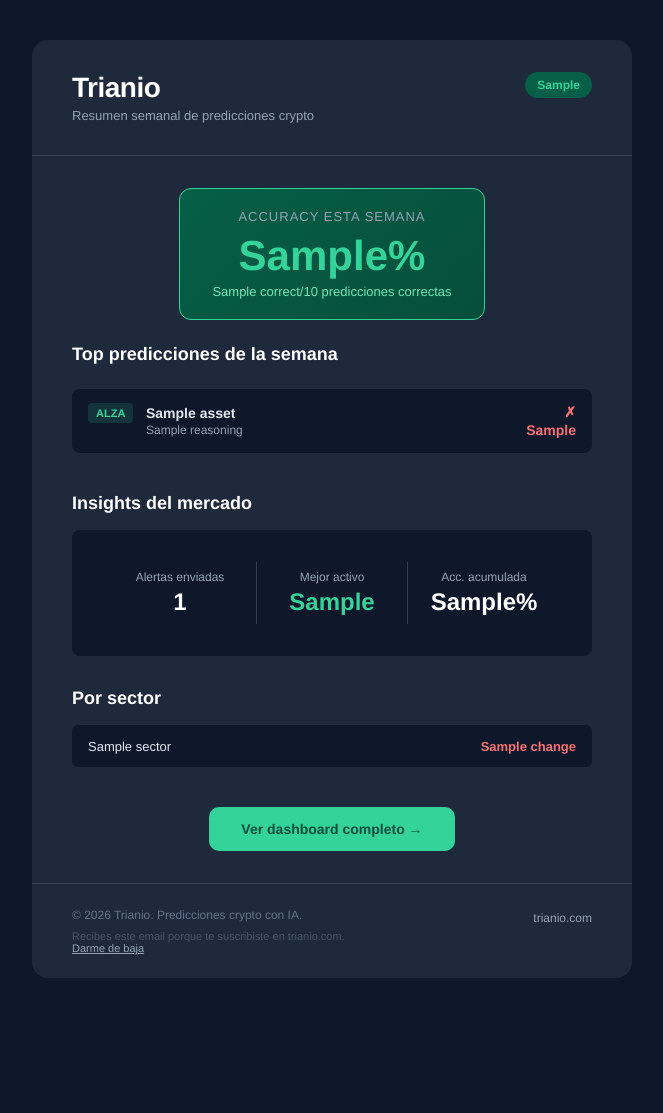
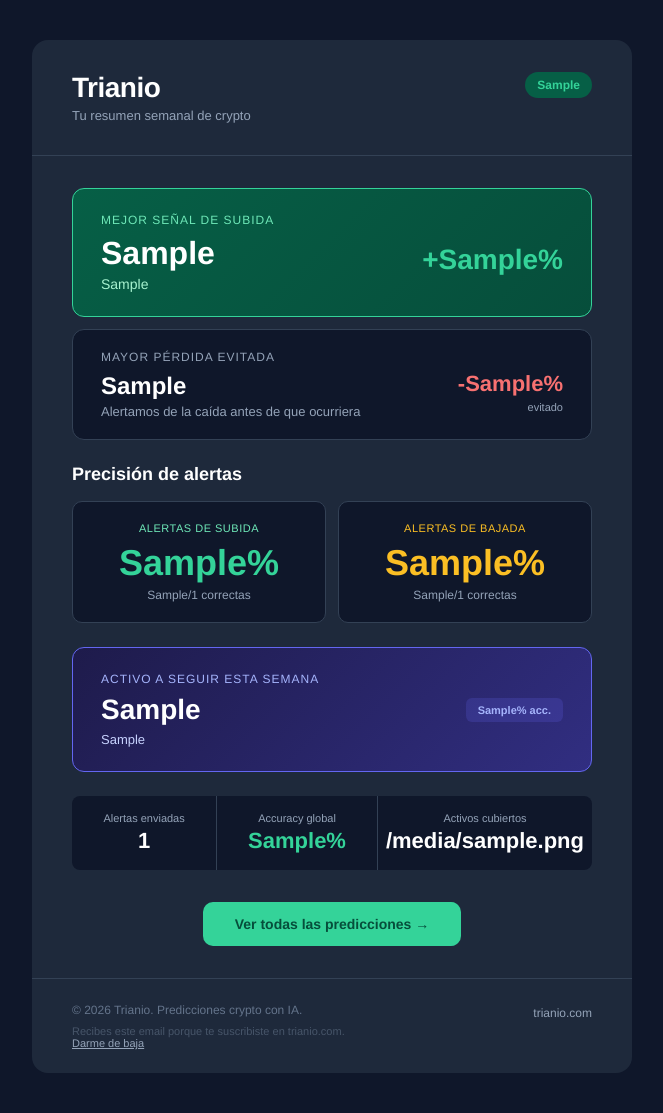
Before and after one commit to ortego88/geo-newsletter, a Flask app: template templates/newsletter/weekly_digest.html in a window 1280 px wide. Shown: the whole page, without its empty margins (308-971 px from the left). Before the commit the page ends 978 px from the top, so only its background shows below. Run offline with Flask 3, Linux system fonts and the light colour scheme; the template is opened without the code that fills it: most values are stand-ins (such as "Sample title", 1, 10 or a date in 2020); parts of the project's set-up code (start-up, migrations or seed data) failed here and were passed over.

Commit message:
Redesign newsletter with positive framing: best gains, losses avoided, accuracy split
Co-Authored-By: Claude Opus 4.6 <noreply@anthropic.com>

```diff
--- a/templates/newsletter/weekly_digest.html
+++ b/templates/newsletter/weekly_digest.html
@@ -18,7 +18,7 @@
                 <tr>
                   <td>
                     <h1 style="margin:0;font-size:28px;font-weight:700;color:#ffffff;letter-spacing:-0.5px;">Trianio</h1>
-                    <p style="margin:4px 0 0;font-size:13px;color:#94a3b8;">Resumen semanal de predicciones crypto</p>
+                    <p style="margin:4px 0 0;font-size:13px;color:#94a3b8;">Tu resumen semanal de crypto</p>
                   </td>
                   <td align="right" style="vertical-align:top;">
                     <span style="display:inline-block;background:#065f46;color:#34d399;font-size:12px;font-weight:600;padding:6px 12px;border-radius:20px;">
@@ -30,76 +30,21 @@
             </td>
           </tr>
 
-          <!-- ACCURACY BADGE -->
+          <!-- HERO: BEST GAIN -->
           <tr>
-            <td style="padding:32px 40px 24px;background:#1e293b;">
-              <table width="100%" cellpadding="0" cellspacing="0">
+            <td style="padding:32px 40px 0;background:#1e293b;">
+              <table width="100%" cellpadding="0" cellspacing="0" style="background:linear-gradient(135deg,#065f46,#064e3b);border:1px solid #34d399;border-radius:12px;">
                 <tr>
-                  <td align="center">
-                    <div style="display:inline-block;background:linear-gradient(135deg,#065f46,#064e3b);border:1px solid #34d399;border-radius:12px;padding:20px 32px;text-align:center;">
-                      <p style="margin:0;font-size:13px;color:#94a3b8;text-transform:uppercase;letter-spacing:1px;">Accuracy esta semana</p>
-                      <p style="margin:8px 0 0;font-size:42px;font-weight:700;color:#34d399;">{{ accuracy_pct }}%</p>
-                      <p style="margin:4px 0 0;font-size:13px;color:#6ee7b7;">{{ correct }}/{{ total }} predicciones correctas</p>
-                    </div>
-                  </td>
-                </tr>
-              </table>
-            </td>
-          </tr>
-
-          <!-- TOP PREDICTIONS -->
-          <tr>
-            <td style="padding:0 40px 32px;background:#1e293b;">
-              <h2 style="margin:0 0 16px;font-size:18px;font-weight:600;color:#ffffff;">Top predicciones de la semana</h2>
-              <table width="100%" cellpadding="0" cellspacing="0" style="border-collapse:separate;border-spacing:0 8px;">
-                {% for pred in top_predictions %}
-                <tr>
-                  <td style="background:#0f172a;border-radius:8px;padding:14px 16px;">
+                  <td style="padding:24px 28px;">
+                    <p style="margin:0;font-size:12px;color:#6ee7b7;text-transform:uppercase;letter-spacing:1px;">Mejor señal de subida</p>
                     <table width="100%" cellpadding="0" cellspacing="0">
                       <tr>
-                        <td width="50" style="vertical-align:top;">
-                          <span style="display:inline-block;background:{% if pred.direction == 'down' %}rgba(248,113,113,0.15){% else %}rgba(52,211,153,0.15){% endif %};color:{% if pred.direction == 'down' %}#f87171{% else %}#34d399{% endif %};font-size:11px;font-weight:700;padding:4px 8px;border-radius:4px;">
-                            {% if pred.direction == 'down' %}BAJA{% else %}ALZA{% endif %}
-                          </span>
+                        <td>
+                          <p style="margin:8px 0 0;font-size:32px;font-weight:700;color:#ffffff;">{{ best_up_asset }}</p>
+                          <p style="margin:4px 0 0;font-size:14px;color:#a7f3d0;">{{ best_up_reason }}</p>
                         </td>
-                        <td style="padding-left:8px;">
-                          <p style="margin:0;font-size:14px;font-weight:600;color:#e2e8f0;">{{ pred.asset }}</p>
-                          <p style="margin:2px 0 0;font-size:12px;color:#94a3b8;">{{ pred.reasoning }}</p>
-                        </td>
-                        <td width="60" align="right" style="vertical-align:top;">
-                          <span style="font-size:14px;font-weight:700;color:{% if pred.outcome == 'correct' %}#34d399{% else %}#f87171{% endif %};">
-                            {% if pred.outcome == 'correct' %}&#10003;{% else %}&#10007;{% endif %} {{ pred.actual_change }}
-                          </span>
-                        </td>
-                      </tr>
-                    </table>
-                  </td>
-                </tr>
-                {% endfor %}
-              </table>
-            </td>
-          </tr>
-
-          <!-- MARKET INSIGHTS -->
-          <tr>
-            <td style="padding:0 40px 32px;background:#1e293b;">
-              <h2 style="margin:0 0 16px;font-size:18px;font-weight:600;color:#ffffff;">Insights del mercado</h2>
-              <table width="100%" cellpadding="0" cellspacing="0" style="background:#0f172a;border-radius:8px;padding:16px;">
-                <tr>
-                  <td style="padding:16px;">
-                    <table width="100%" cellpadding="0" cellspacing="0">
-                      <tr>
-                        <td width="33%" style="text-align:center;padding:8px;">
-                          <p style="margin:0;font-size:12px;color:#94a3b8;">Alertas enviadas</p>
-                          <p style="margin:4px 0 0;font-size:24px;font-weight:700;color:#ffffff;">{{ total_alerts }}</p>
-                        </td>
-                        <td width="33%" style="text-align:center;padding:8px;border-left:1px solid #334155;border-right:1px solid #334155;">
-                          <p style="margin:0;font-size:12px;color:#94a3b8;">Mejor activo</p>
-                          <p style="margin:4px 0 0;font-size:24px;font-weight:700;color:#34d399;">{{ best_asset }}</p>
-                        </td>
-                        <td width="33%" style="text-align:center;padding:8px;">
-                          <p style="margin:0;font-size:12px;color:#94a3b8;">Acc. acumulada</p>
-                          <p style="margin:4px 0 0;font-size:24px;font-weight:700;color:#ffffff;">{{ global_accuracy }}%</p>
+                        <td align="right" style="vertical-align:middle;">
+                          <span style="font-size:28px;font-weight:700;color:#34d399;">+{{ best_up_pct }}%</span>
                         </td>
                       </tr>
                     </table>
@@ -109,23 +54,80 @@
             </td>
           </tr>
 
-          <!-- SECTOR BREAKDOWN -->
-          {% if sectors %}
+          <!-- LOSS AVOIDED -->
           <tr>
-            <td style="padding:0 40px 32px;background:#1e293b;">
-              <h2 style="margin:0 0 16px;font-size:18px;font-weight:600;color:#ffffff;">Por sector</h2>
-              {% for sector in sectors %}
-              <table width="100%" cellpadding="0" cellspacing="0" style="margin-bottom:8px;">
+            <td style="padding:12px 40px 0;background:#1e293b;">
+              <table width="100%" cellpadding="0" cellspacing="0" style="background:#0f172a;border:1px solid #334155;border-radius:12px;">
                 <tr>
-                  <td style="background:#0f172a;border-radius:6px;padding:12px 16px;">
+                  <td style="padding:20px 28px;">
+                    <p style="margin:0;font-size:12px;color:#94a3b8;text-transform:uppercase;letter-spacing:1px;">Mayor pérdida evitada</p>
                     <table width="100%" cellpadding="0" cellspacing="0">
                       <tr>
                         <td>
-                          <span style="font-size:13px;color:#e2e8f0;font-weight:500;">{{ sector.name }}</span>
+                          <p style="margin:8px 0 0;font-size:24px;font-weight:700;color:#ffffff;">{{ loss_avoided_asset }}</p>
+                          <p style="margin:4px 0 0;font-size:13px;color:#94a3b8;">Alertamos de la caída antes de que ocurriera</p>
                         </td>
-                        <td align="right">
-                          <span style="font-size:13px;color:{% if sector.change > 0 %}#34d399{% else %}#f87171{% endif %};font-weight:600;">
-                            {{ sector.change }}
+                        <td align="right" style="vertical-align:middle;">
+                          <span style="font-size:22px;font-weight:700;color:#f87171;">-{{ loss_avoided_pct }}%</span>
+                          <p style="margin:4px 0 0;font-size:11px;color:#94a3b8;">evitado</p>
+                        </td>
+                      </tr>
+                    </table>
+                  </td>
+                </tr>
+              </table>
+            </td>
+          </tr>
+
+          <!-- ACCURACY STATS -->
+          <tr>
+            <td style="padding:24px 40px 0;background:#1e293b;">
+              <h2 style="margin:0 0 16px;font-size:18px;font-weight:600;color:#ffffff;">Precisión de alertas</h2>
+              <table width="100%" cellpadding="0" cellspacing="0">
+                <tr>
+                  <td width="50%" style="padding-right:6px;">
+                    <table width="100%" cellpadding="0" cellspacing="0" style="background:#0f172a;border-radius:10px;border:1px solid #334155;">
+                      <tr>
+                        <td style="padding:20px;text-align:center;">
+                          <p style="margin:0;font-size:11px;color:#6ee7b7;text-transform:uppercase;letter-spacing:0.5px;">Alertas de subida</p>
+                          <p style="margin:8px 0 4px;font-size:36px;font-weight:700;color:#34d399;">{{ accuracy_up }}%</p>
+                          <p style="margin:0;font-size:12px;color:#94a3b8;">{{ correct_up }}/{{ total_up }} correctas</p>
+                        </td>
+                      </tr>
+                    </table>
+                  </td>
+                  <td width="50%" style="padding-left:6px;">
+                    <table width="100%" cellpadding="0" cellspacing="0" style="background:#0f172a;border-radius:10px;border:1px solid #334155;">
+                      <tr>
+                        <td style="padding:20px;text-align:center;">
+                          <p style="margin:0;font-size:11px;color:#fbbf24;text-transform:uppercase;letter-spacing:0.5px;">Alertas de bajada</p>
+                          <p style="margin:8px 0 4px;font-size:36px;font-weight:700;color:#fbbf24;">{{ accuracy_down }}%</p>
+                          <p style="margin:0;font-size:12px;color:#94a3b8;">{{ correct_down }}/{{ total_down }} correctas</p>
+                        </td>
+                      </tr>
+                    </table>
+                  </td>
+                </tr>
+              </table>
+            </td>
+          </tr>
+
+          <!-- ASSET TO WATCH -->
+          <tr>
+            <td style="padding:24px 40px 0;background:#1e293b;">
+              <table width="100%" cellpadding="0" cellspacing="0" style="background:linear-gradient(135deg,#1e1b4b,#312e81);border:1px solid #6366f1;border-radius:12px;">
+                <tr>
+                  <td style="padding:24px 28px;">
+                    <table width="100%" cellpadding="0" cellspacing="0">
+                      <tr>
+                        <td>
+                          <p style="margin:0;font-size:12px;color:#a5b4fc;text-transform:uppercase;letter-spacing:1px;">Activo a seguir esta semana</p>
+                          <p style="margin:8px 0 0;font-size:28px;font-weight:700;color:#ffffff;">{{ watch_asset }}</p>
+                          <p style="margin:6px 0 0;font-size:13px;color:#c7d2fe;">{{ watch_reason }}</p>
+                        </td>
+                        <td align="right" style="vertical-align:middle;">
+                          <span style="display:inline-block;background:rgba(99,102,241,0.2);color:#a5b4fc;font-size:11px;font-weight:600;padding:6px 12px;border-radius:6px;">
+                            {{ watch_accuracy }}% acc.
                           </span>
                         </td>
                       </tr>
@@ -133,19 +135,39 @@
                   </td>
                 </tr>
               </table>
-              {% endfor %}
             </td>
           </tr>
-          {% endif %}
+
+          <!-- GLOBAL STATS BAR -->
+          <tr>
+            <td style="padding:24px 40px 0;background:#1e293b;">
+              <table width="100%" cellpadding="0" cellspacing="0" style="background:#0f172a;border-radius:8px;">
+                <tr>
+                  <td width="33%" style="text-align:center;padding:16px 8px;">
+                    <p style="margin:0;font-size:11px;color:#94a3b8;">Alertas enviadas</p>
+                    <p style="margin:4px 0 0;font-size:22px;font-weight:700;color:#ffffff;">{{ total_alerts }}</p>
+                  </td>
+                  <td width="34%" style="text-align:center;padding:16px 8px;border-left:1px solid #334155;border-right:1px solid #334155;">
+                    <p style="margin:0;font-size:11px;color:#94a3b8;">Accuracy global</p>
+                    <p style="margin:4px 0 0;font-size:22px;font-weight:700;color:#34d399;">{{ global_accuracy }}%</p>
+                  </td>
+                  <td width="33%" style="text-align:center;padding:16px 8px;">
+                    <p style="margin:0;font-size:11px;color:#94a3b8;">Activos cubiertos</p>
+                    <p style="margin:4px 0 0;font-size:22px;font-weight:700;color:#ffffff;">{{ assets_covered }}</p>
+                  </td>
+                </tr>
+              </table>
+            </td>
+          </tr>
 
           <!-- CTA -->
           <tr>
-            <td style="padding:0 40px 32px;background:#1e293b;">
+            <td style="padding:32px 40px;background:#1e293b;">
               <table width="100%" cellpadding="0" cellspacing="0">
                 <tr>
                   <td align="center">
-                    <a href="https://trianio.com/dashboard" style="display:inline-block;background:#34d399;color:#064e3b;font-size:14px;font-weight:700;text-decoration:none;padding:14px 32px;border-radius:10px;">
-                      Ver dashboard completo &rarr;
+                    <a href="https://trianio.com" style="display:inline-block;background:#34d399;color:#064e3b;font-size:14px;font-weight:700;text-decoration:none;padding:14px 32px;border-radius:10px;">
+                      Ver todas las predicciones &rarr;
                     </a>
                   </td>
                 </tr>
```
Also changed, not shown: src/services/newsletter_sender.py (+92 -37 lines).
